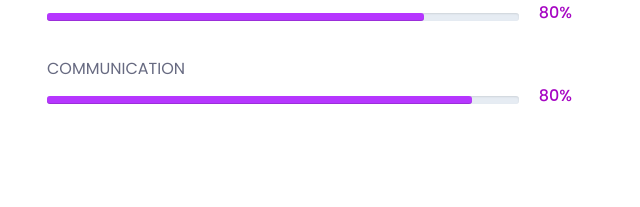
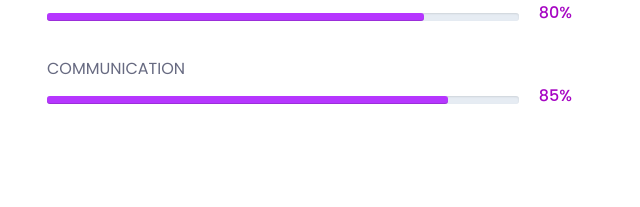
Before and after one commit to Pingale-Shubham/portfolio, a plain HTML site: page index.html in a window 1280 px wide. Shown: the part 2813-3020 px from the top of the page, 608-1248 px from the left. Drawn offline with nearby package versions, Linux system fonts and the light colour scheme.

Commit message:
Update index.html

```diff
--- a/index.html
+++ b/index.html
@@ -416,11 +416,11 @@
 										<span class="progressText"> communication</span>
 										<div class="single-progress-txt">
 											<div class="progress ">
-											   <div class="progress-bar" role="progressbar" aria-valuenow="90" aria-valuemin="10" aria-valuemax="100" >
+											   <div class="progress-bar" role="progressbar" aria-valuenow="85" aria-valuemin="10" aria-valuemax="100" >
 
 											   </div>
 											</div>
-											<h3>80%</h3>
+											<h3>85%</h3>
 										</div>
 									</div><!-- /.barWrapper -->
 								</div>
```
